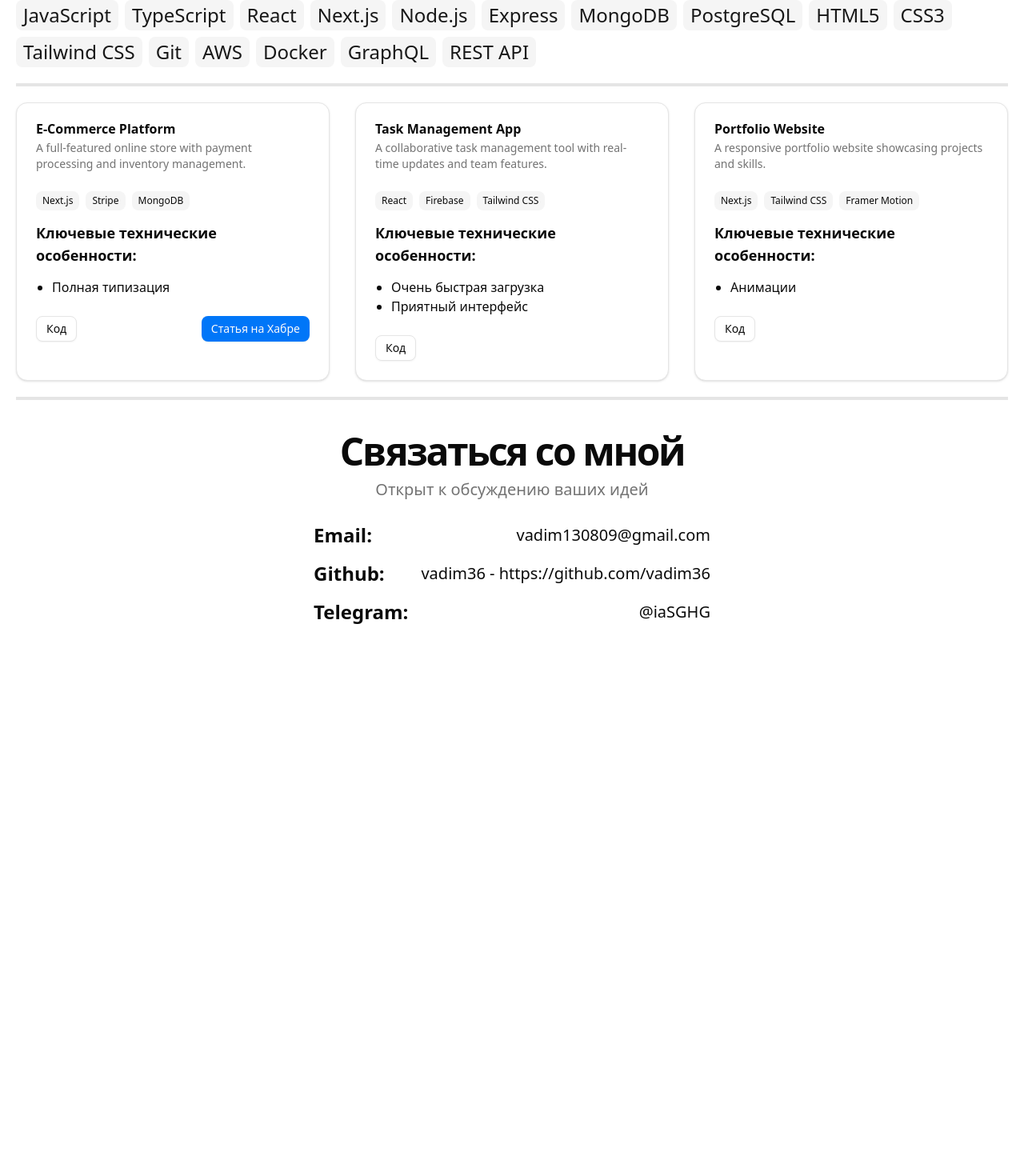
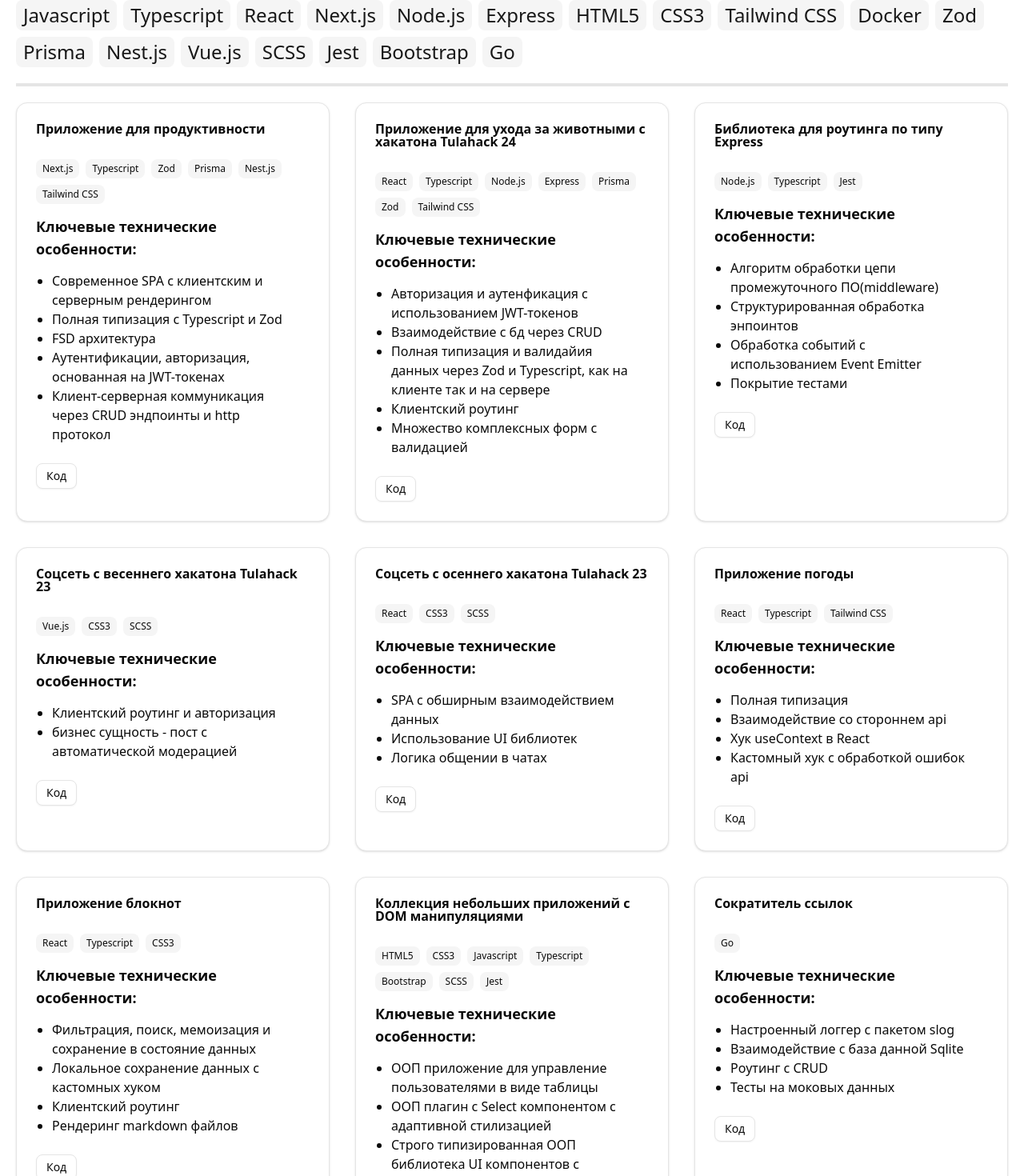
Before and after one commit to vadim36/web-portfolio, a React (Vite) app: page / in a window 1280 px wide. Shown: the part 1080-2550 px from the top of the page at 80% size. Before the commit the page ends 1909 px from the top, so only its background shows below. Built offline with nearby package versions, Linux system fonts and the light colour scheme.

Commit message:
feat: add my projects

```diff
--- a/content/projects.json
+++ b/content/projects.json
@@ -1,27 +1,112 @@
 [
   {
-    "title": "E-Commerce Platform",
-    "description":
-      "A full-featured online store with payment processing and inventory management.",
-    "tags": ["Next.js", "Stripe", "MongoDB"],
-    "github": "https://github.com/yourusername/project1",
-    "keyFeatures": ["Полная типизация"],
-    "articleId": "e-commerce"
+    "title": "Приложение для продуктивности",
+    "tags": ["Next.js", "Typescript", "Zod", "Prisma", "Nest.js", "Tailwind CSS"],
+    "github": "https://github.com/vadim36/todo-list-next",
+    "keyFeatures": [
+      "Современное SPA с клиентским и серверным рендерингом",
+      "Полная типизация с Typescript и Zod",
+      "FSD архитектура",
+      "Аутентификации, авторизация, основанная на JWT-токенах",
+      "Клиент-серверная коммуникация через CRUD эндпоинты и http протокол"
+    ]
   },
   {
-    "title": "Task Management App",
-    "description":
-      "A collaborative task management tool with real-time updates and team features.",
-    "tags": ["React", "Firebase", "Tailwind CSS"],
-    "keyFeatures": ["Очень быстрая загрузка", "Приятный интерфейс"],
-    "github": "https://github.com/yourusername/project2"
+    "title": "Приложение для ухода за животными с хакатона Tulahack 24",
+    "tags": ["React", "Typescript", "Node.js", "Express", "Prisma", "Zod", "Tailwind CSS"],
+    "keyFeatures": [
+      "Авторизация и аутенфикация с использованием JWT-токенов",
+      "Взаимодействие с бд через CRUD",
+      "Полная типизация и валидайия данных через Zod и Typescript, как на клиенте так и на сервере",
+      "Клиентский роутинг",
+      "Множество комплексных форм с валидацией"
+    ],
+    "github": "https://github.com/vadim36/TulaHack-24"
   },
   {
-    "title": "Portfolio Website",
-    "description":
-      "A responsive portfolio website showcasing projects and skills.",
-    "tags": ["Next.js", "Tailwind CSS", "Framer Motion"],
-    "keyFeatures": ["Анимации"],
-    "github": "https://github.com/yourusername/project3"
+    "title": "Библиотека для роутинга по типу Express",
+    "tags": ["Node.js", "Typescript", "Jest"],
+    "keyFeatures": [
+      "Алгоритм обработки цепи промежуточного ПО(middleware)",
+      "Структурированная обработка энпоинтов",
+      "Обработка событий с использованием Event Emitter",
+      "Покрытие тестами"
+    ],
+    "github": "https://github.com/vadim36/routing-framework"
+  },
+  {
+    "title": "Соцсеть с весеннего хакатона Tulahack 23",
+    "tags": ["Vue.js", "CSS3", "SCSS"],
+    "keyFeatures": [
+      "Клиентский роутинг и авторизация",
+      "бизнес сущность - пост c автоматической модерацией"
+    ],
+    "github": "https://github.com/vadim36/TulaHack23"
+  },
+  {
+    "title": "Соцсеть с осеннего хакатона Tulahack 23",
+    "tags": ["React", "CSS3", "SCSS"],
+    "keyFeatures": [
+      "SPA с обширным взаимодействием данных",
+      "Использование UI библиотек",
+      "Логика общении в чатах"
+    ],
+    "github": "https://github.com/vadim36/TulaHack23-2-"
+  },
+  {
+    "title": "Приложение погоды",
+    "tags": ["React", "Typescript", "Tailwind CSS"],
+    "keyFeatures": [
+      "Полная типизация",
+      "Взаимодействие со стороннем api",
+      "Хук useContext в React",
+      "Кастомный хук с обработкой ошибок api"
+    ],
+    "github": "https://github.com/vadim36/weather-app2"
+  },
+  {
+    "title": "Приложение блокнот",
+    "tags": ["React", "Typescript", "CSS3"],
+    "keyFeatures": [
+      "Фильтрация, поиск, мемоизация и сохранение в состояние данных",
+      "Локальное сохранение данных с кастомных хуком",
+      "Клиентский роутинг",
+      "Рендеринг markdown файлов"
+    ],
+    "github": "https://github.com/vadim36/note-react-wds"
+  },
+  {
+    "title": "Коллекция небольших приложений с DOM манипуляциями",
+    "tags": ["HTML5", "CSS3", "Javascript", "Typescript", "Bootstrap", "SCSS", "Jest"],
+    "keyFeatures": [
+      "ООП приложение для управление пользователями в виде таблицы",
+      "ООП плагин с Select компонентом с адаптивной стилизацией",
+      "Строго типизированная ООП библиотека UI компонентов с иерархической структурой стилей и SCSS паттернами",
+      "Оптимизированные структуры данных с использованием Proxy и Reflect",
+      "Покрытые тестами рекурсивные типизированные функции"
+    ],
+    "github": "https://github.com/vadim36/Small-old-scripts"
+  },
+  {
+    "title": "Сократитель ссылок",
+    "tags": ["Go"],
+    "keyFeatures": [
+      "Настроенный логгер с пакетом slog",
+      "Взаимодействие с база данной Sqlite",
+      "Роутинг с CRUD",
+      "Тесты на моковых данных"
+    ],
+    "github": "https://github.com/vadim36/playground-projects/tree/main/go-test/2__url-shortener"
+  },
+  {
+    "title": "SQL-редактор с весеннего хакатона Tulahack 25",
+    "tags": ["Next.js", "Nest.js", "Zod", "Typescript", "Tailwind CSS", "Prisma", "Docker"],
+    "keyFeatures": [
+      "Строго типизированная клиент-серверная коммуникация",
+      "Авторизация и аутенфикация по ролям",
+      "Создание сложных сущностей через админ панель и отправка их на мобильное приложение",
+      "Логика обработки и рендеринга запросов"
+    ],
+    "github": "https://github.com/vadim36/TulaHack-web-25"
   }
 ]
--- a/content/tags.json
+++ b/content/tags.json
@@ -1,18 +1,20 @@
 [
-  "JavaScript",
-  "TypeScript",
+  "Javascript",
+  "Typescript",
   "React",
   "Next.js",
   "Node.js",
   "Express",
-  "MongoDB",
-  "PostgreSQL",
   "HTML5",
   "CSS3",
   "Tailwind CSS",
-  "Git",
-  "AWS",
   "Docker",
-  "GraphQL",
-  "REST API"
+  "Zod",
+  "Prisma",
+  "Nest.js",
+  "Vue.js",
+  "SCSS",
+  "Jest",
+  "Bootstrap",
+  "Go"
 ]
--- a/src/components/ProjectsSection.tsx
+++ b/src/components/ProjectsSection.tsx
@@ -5,7 +5,6 @@
   Button,
   Card,
   CardContent,
-  CardDescription,
   CardFooter,
   CardHeader,
   CardTitle,
@@ -88,7 +87,6 @@
             )}
             <CardHeader>
               <CardTitle>{project.title}</CardTitle>
-              <CardDescription>{project.description}</CardDescription>
             </CardHeader>
             <CardContent className="flex flex-col gap-3.5">
               <div className="flex flex-wrap gap-2">
--- a/src/entities/project.ts
+++ b/src/entities/project.ts
@@ -4,7 +4,6 @@
 
 const ProjectSchema = z.object({
   title: z.string().min(3).max(64),
-  description: z.string().max(256).optional(),
   tags: z.array(z.string()).nonempty(),
   image: z.string().optional(),
   github: z.string(),
--- a/src/shared/index.ts
+++ b/src/shared/index.ts
@@ -1,9 +1,16 @@
-export { Button } from './ui/button'
-export { Card, CardContent, CardDescription, CardFooter, CardHeader, CardTitle } from "./ui/card";
-export { Badge } from './ui/badge'
-export { Switch } from './ui/switch'
-export { Label } from './ui/label'
-export { Popover, PopoverTrigger, PopoverContent } from './ui/popover'
-export { type Maybe } from './lib/dtos'
-export { ThemeContext } from "./context/theme"
-export { useLocalStorage } from "./hooks/useLocalStorage"
+export { Button } from "./ui/button";
+export {
+  Card,
+  CardContent,
+  CardDescription,
+  CardFooter,
+  CardHeader,
+  CardTitle,
+} from "./ui/card";
+export { Badge } from "./ui/badge";
+export { Switch } from "./ui/switch";
+export { Label } from "./ui/label";
+export { Popover, PopoverTrigger, PopoverContent } from "./ui/popover";
+export { type Maybe } from "./lib/dtos";
+export { ThemeContext } from "./context/theme";
+export { useLocalStorage } from "./hooks/useLocalStorage";
```
